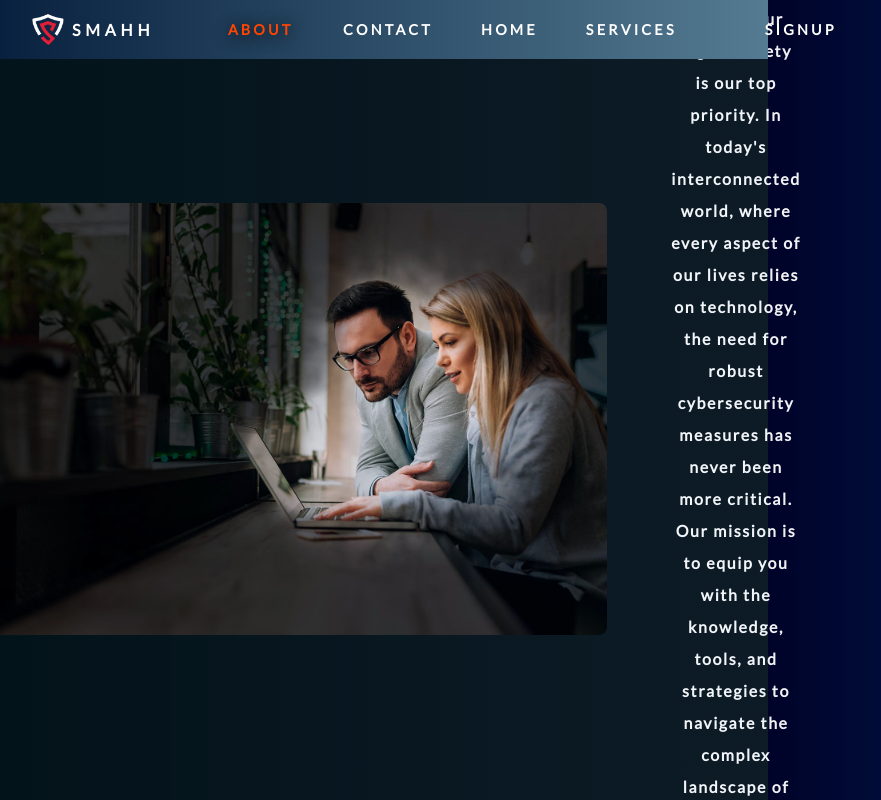
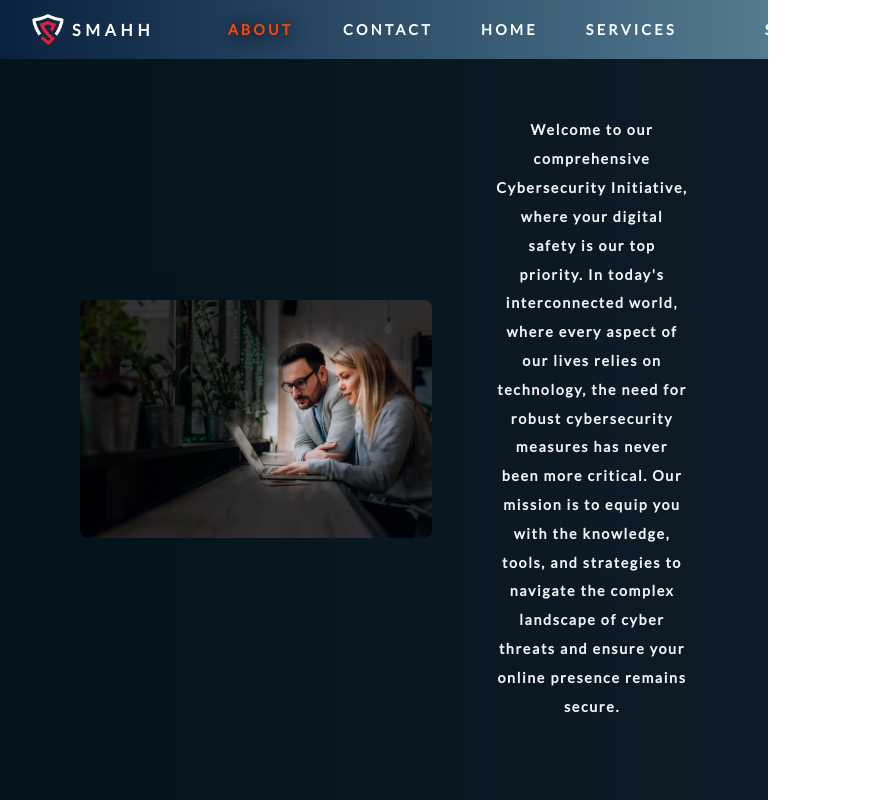
Before and after one commit to fabianblancowuest/smahh-client, a React (Vite) app: page /about in a window 768 px wide. Shown: the top 800 px of the page, 881 px wide, since content can reach past the window. Built offline with nearby package versions, Linux system fonts and the light colour scheme.

Commit message:
improved styles

```diff
--- a/src/components/About/About.module.css
+++ b/src/components/About/About.module.css
@@ -161,3 +161,17 @@ img {
 		font-size: 1rem; /* Cambiar el tamaño de fuente para dispositivos móviles */
 	}
 }
+
+@media (min-width: 768px) and (max-width: 1200px) {
+	img {
+		width: 22rem;
+		display: block;
+		margin-left: auto;
+		margin-right: auto;
+		border-radius: 0.5rem;
+	}
+
+	.description {
+		font-size: 0.9rem;
+	}
+}
```
